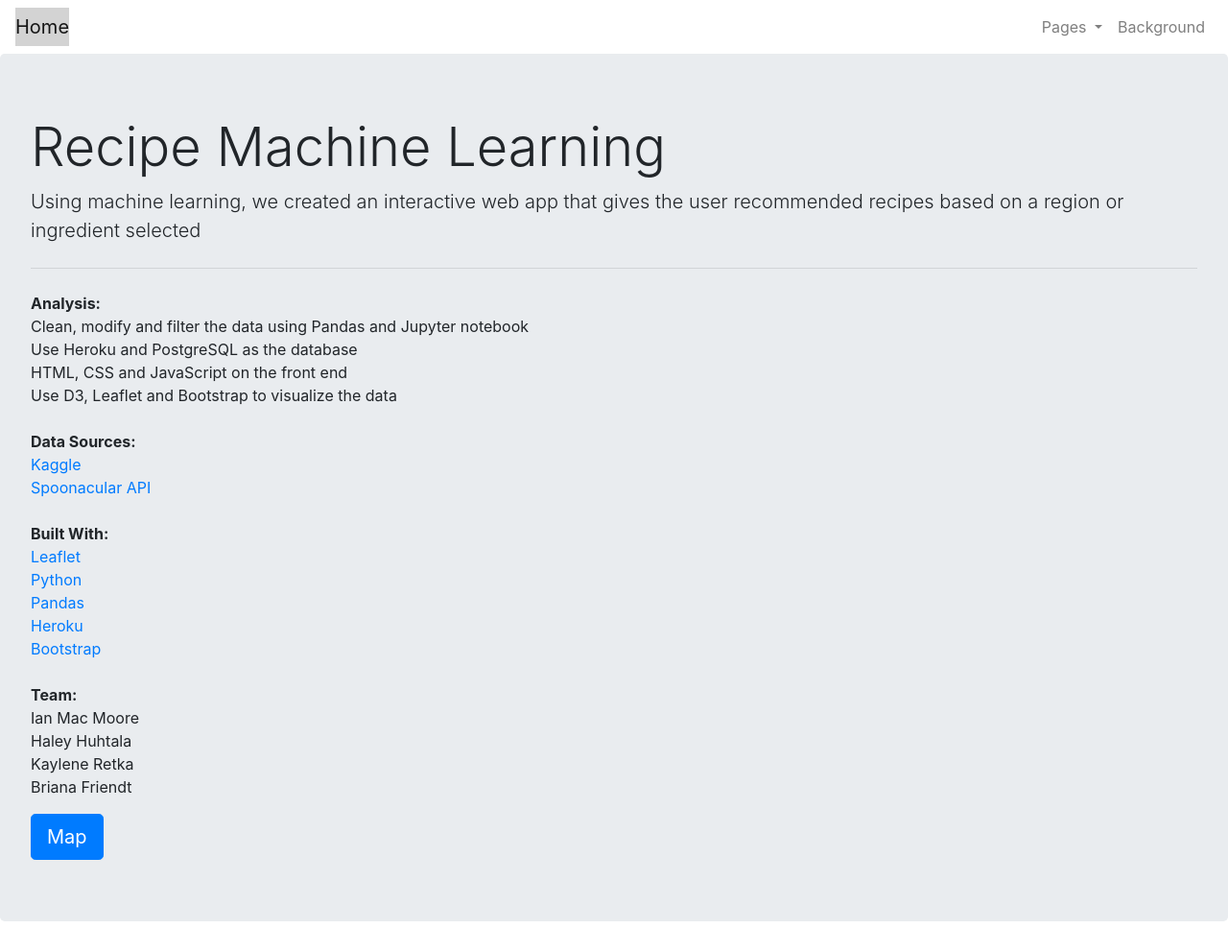
After one commit to hchuhtala/Recipe-ML-App, a Flask app: template recrec_app/templates/background.html in a window 1280 px wide. The commit adds this page. Shown: the whole page at 96% size. Run offline with Flask 2, Linux system fonts and the light colour scheme; the template is opened without the code that fills it, so the values that code supplies are empty; some libraries are stand-ins or nearby versions.

Commit message:
Update index.html from Kaylene's changes

```diff
--- a/recrec_app/app.py
+++ b/recrec_app/app.py
@@ -23,6 +23,14 @@ app = Flask(__name__)
 def home():
     return render_template("index.html")
 
+@app.route("/background")
+def home():
+    return render_template("background.html")
+
+@app.route("/ingredients")
+def home():
+    return render_template("ingredients.html")
+
 #################################################
 # Finish
 #################################################
--- /dev/null
+++ b/recrec_app/templates/background.html
@@ -0,0 +1,92 @@
+<!DOCTYPE html>
+<html lang="en-us">
+
+<head>
+    <meta charset="UTF-8">
+    <title>Recipe Machine Learning</title>
+
+    <!-- Leaflet CSS -->
+    <link rel="stylesheet" href="https://unpkg.com/leaflet@1.3.3/dist/leaflet.css"
+        integrity="sha512-Rksm5RenBEKSKFjgI3a41vrjkw4EVPlJ3+OiI65vTjIdo9brlAacEuKOiQ5OFh7cOI1bkDwLqdLw3Zg0cRJAAQ=="
+        crossorigin="" />
+
+    <!-- Bootstrap CSS -->
+    <link rel="stylesheet" href="https://stackpath.bootstrapcdn.com/bootstrap/4.3.1/css/bootstrap.min.css"
+        integrity="sha384-ggOyR0iXCbMQv3Xipma34MD+dH/1fQ784/j6cY/iJTQUOhcWr7x9JvoRxT2MZw1T" crossorigin="anonymous">
+
+    <!-- Our CSS -->
+    <link rel="stylesheet" type="text/css" href="style.css">
+         <!-- Navigation Section -->
+  <div class="navigation">
+    <nav class="navbar navbar-expand-lg navbar-light">
+      <a class="navbar-brand" style="background-color: lightgrey;" href="index.html">Home</a>
+      <button class="navbar-toggler border border-white" type="button" data-toggle="collapse" data-target="#navbarNavDropdown"
+        aria-controls="navbarNavDropdown" aria-expanded="false" aria-label="Toggle navigation">
+        <span class="navbar-toggler-icon"></span>
+      </button>
+      <div class="collapse navbar-collapse" id="navbarNavDropdown">
+        <ul class="navbar-nav ml-auto">
+          <li class="nav-item dropdown">
+            <a class="nav-link dropdown-toggle" href="#" id="navbarDropdownMenuLink" data-toggle="dropdown"
+              aria-haspopup="true" aria-expanded="false">
+              Pages
+            </a>
+            <div class="dropdown-menu" aria-labelledby="navbarDropdownMenuLink">
+              <a class="dropdown-item" href="Recipes.html">Recipes</a>
+              <a class="dropdown-item" href="Ingredients.html">Ingredients</a>
+            </div>
+          </li>
+          <li class="nav-item">
+            <a class="nav-link" href="Background.html">Background</a>
+          </li>
+        </ul>
+    </div>
+  </nav>
+</div>
+
+</head>
+
+<body>
+
+          <div class="jumbotron">
+            <h1 class="display-4">Recipe Machine Learning</h1>
+            <p class="lead">Using machine learning, we created an interactive web app that gives the user recommended recipes based on a region or ingredient selected </p>
+            <hr class="my-4">
+            <p><strong>Analysis:</strong><br>
+                Clean, modify and filter the data using Pandas and Jupyter notebook<br>
+                Use Heroku and PostgreSQL as the database<br>
+                HTML, CSS and JavaScript on the front end<br>
+                Use D3, Leaflet and Bootstrap to visualize the data<br>
+                <br>
+                <strong>Data Sources:</strong><br>
+                <a href="https://www.kaggle.com/c/whats-cooking/data">Kaggle</a><br>
+                <a href="https://spoonacular.com/food-api">Spoonacular API</a><br>
+                <br>
+                <strong>Built With:</strong><br>
+                <a href="https://leafletjs.com/" >Leaflet</a><br>
+                <a href="https://www.python.org/" >Python</a><br>
+                <a href="https://pandas.pydata.org/" >Pandas</a><br>
+                <a href="https://www.heroku.com/" >Heroku</a><br>
+                <a href="https://getbootstrap.com/" >Bootstrap</a><br>
+               <br>
+                <strong>Team:</strong><br>
+                Ian Mac Moore<br>
+                Haley Huhtala <br>
+                Kaylene Retka <br>
+                Briana Friendt <br>
+            </p>
+            <a class="btn btn-primary btn-lg" href="index.html" role="button">Map</a>
+          </div>
+
+
+      <!-- Bootstrap JS -->
+      <script src="https://code.jquery.com/jquery-3.3.1.slim.min.js" integrity="sha384-q8i/X+965DzO0rT7abK41JStQIAqVgRVzpbzo5smXKp4YfRvH+8abtTE1Pi6jizo"
+      crossorigin="anonymous"></script>
+    <script src="https://cdnjs.cloudflare.com/ajax/libs/popper.js/1.14.7/umd/popper.min.js" integrity="sha384-UO2eT0CpHqdSJQ6hJty5KVphtPhzWj9WO1clHTMGa3JDZwrnQq4sF86dIHNDz0W1"
+      crossorigin="anonymous"></script>
+    <script src="https://stackpath.bootstrapcdn.com/bootstrap/4.3.1/js/bootstrap.min.js" integrity="sha384-JjSmVgyd0p3pXB1rRibZUAYoIIy6OrQ6VrjIEaFf/nJGzIxFDsf4x0xIM+B07jRM"
+      crossorigin="anonymous"></script>
+
+  </body>
+
+  </html>
```
Also changed, not shown: recrec_app/templates/index.html (+38 -1 lines), recrec_app/templates/ingredients.html (added, +63 -0 lines), README.md.
